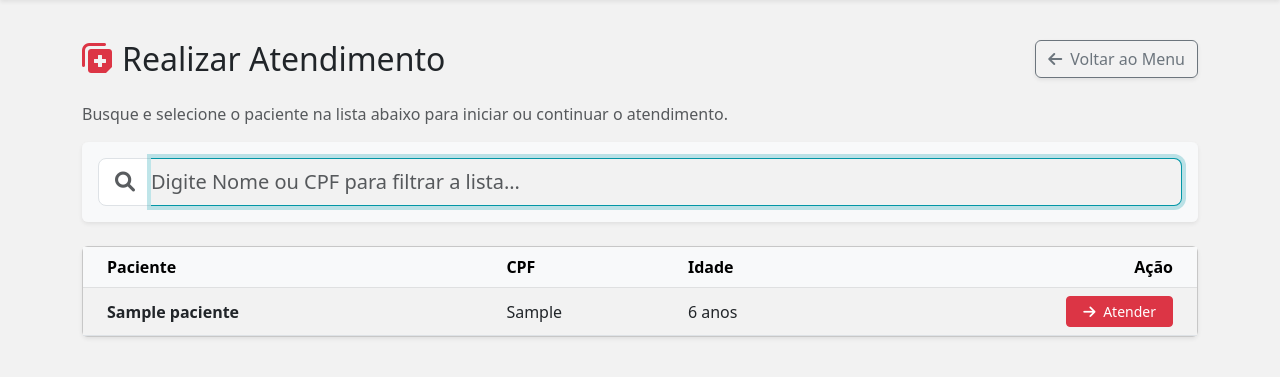
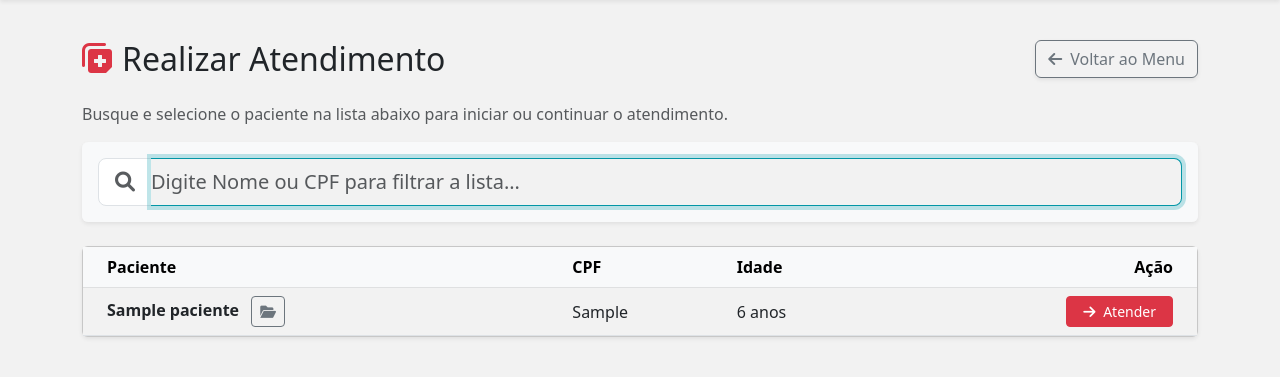
Before and after one commit to titonel/lca, a Django app: page /hipertensao/atendimento/ in a window 1280 px wide. Shown: the part 56-433 px from the top of the page. Run offline with Django 5.2, Linux system fonts and the light colour scheme; a user stored in the database is signed in; tables that the repository leaves empty hold one stand-in row (values such as "Sample post").

Commit message:
Adiciona botão de prontuário ao lado do nome do paciente em atendimento_landing
https://claude.ai/code/session_014GmCSNf3FmwQfWdiA7Mn3t

```diff
--- a/hipertensao/templates/hipertensao/atendimento_landing.html
+++ b/hipertensao/templates/hipertensao/atendimento_landing.html
@@ -39,6 +39,9 @@
                             <td class="ps-4 fw-bold">
                                 <a href="{% url 'has:hub_opcoes_atendimento' p.id %}" class="text-decoration-none text-dark hover-link">
                                     {{ p.nome }}
+                                </a>
+                                <a href="{% url 'has:prontuario' p.id %}" class="btn btn-sm btn-outline-secondary ms-2" title="Ver Prontuário">
+                                    <i class="fas fa-folder-open"></i>
                                 </a>
                             </td>
                             <td>{{ p.cpf }}</td>
```
